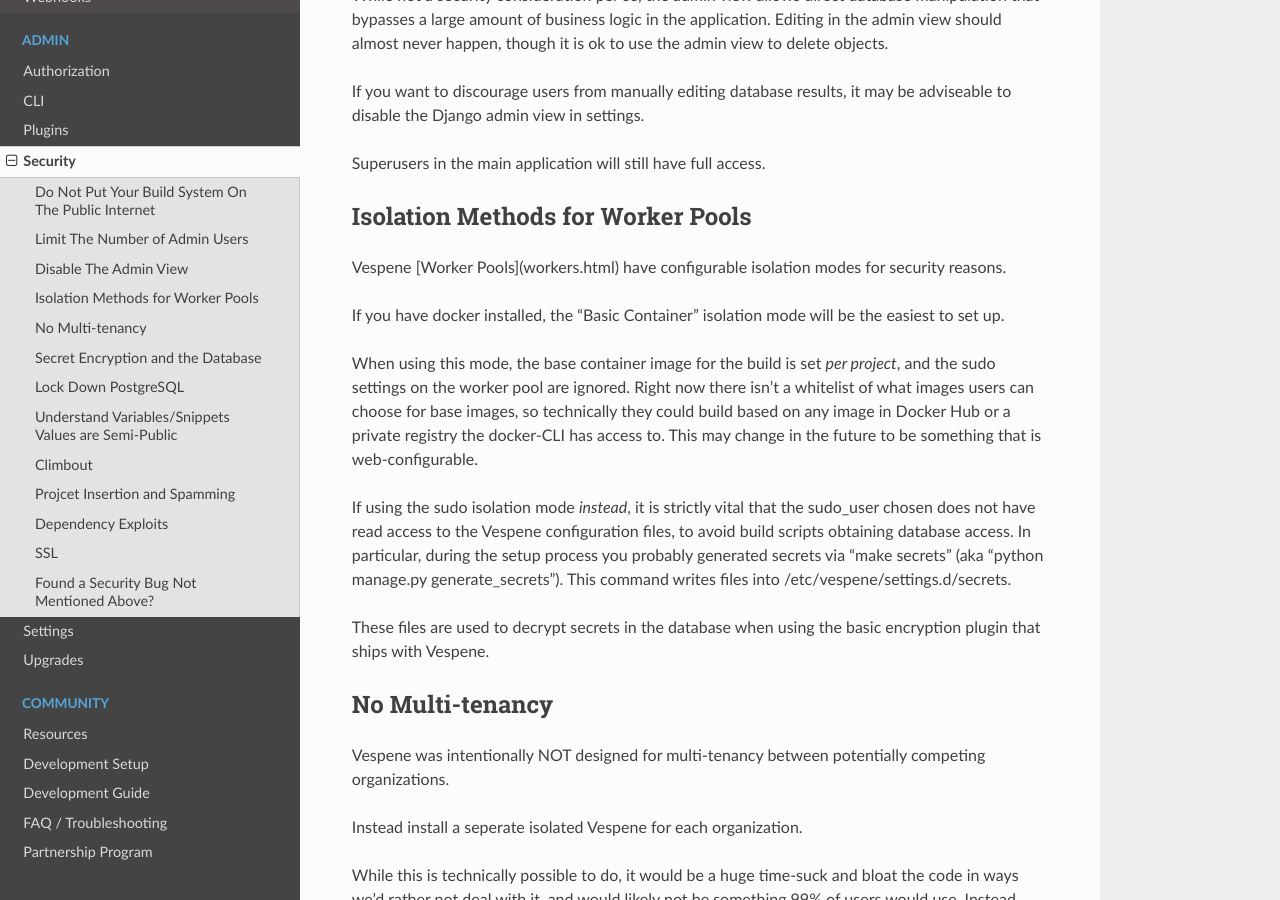
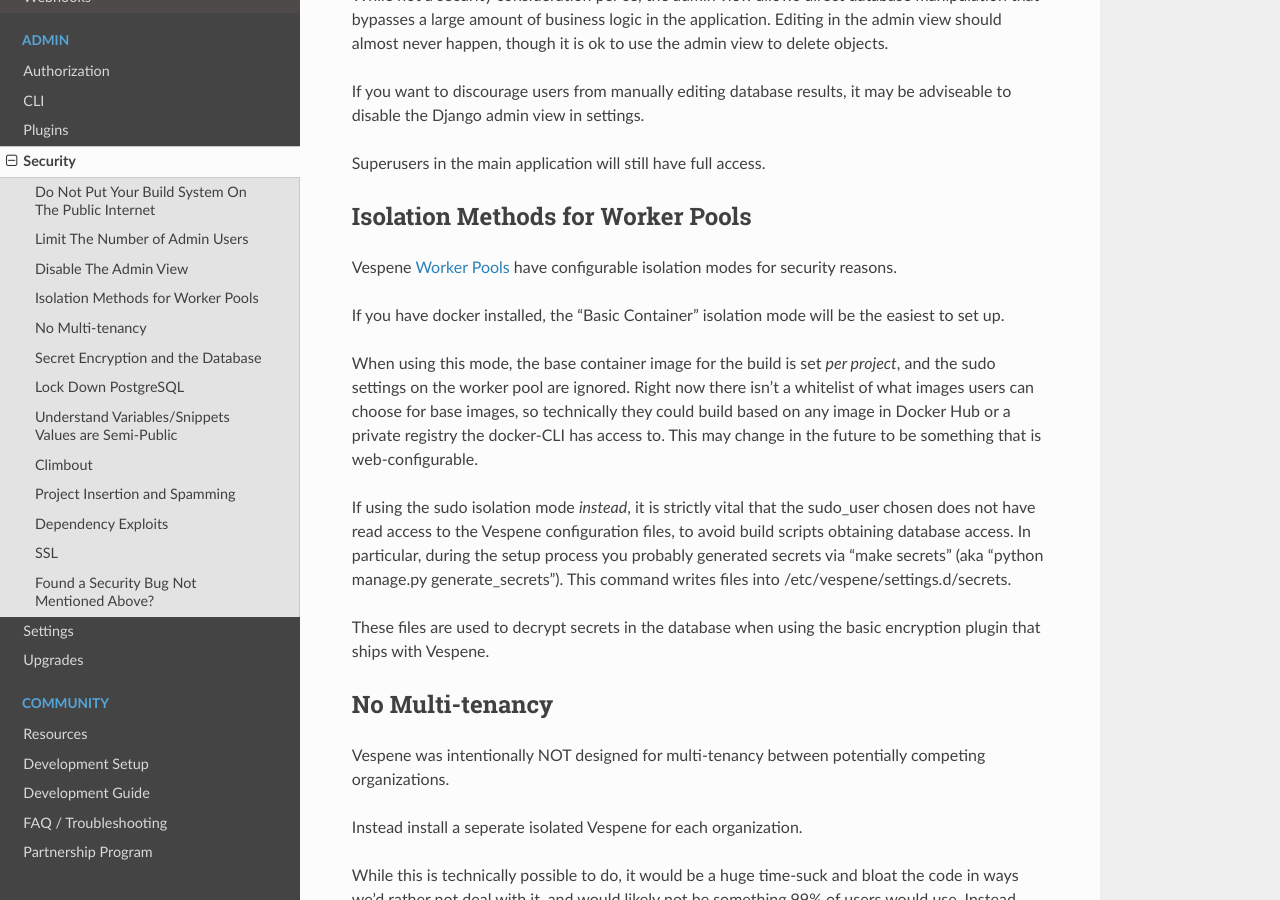
Before and after one commit to vespene-io/_old_vespene, a Sphinx documentation site: the page built from docs/source/security.rst, in a window 1280 px wide and 900 px high, scrolled down 1016 px. Built offline with Sphinx 7.4.7 and the Read the Docs theme 2.0.0, drawn with Linux system fonts in a browser that asks for light colours; some of the changed text lies outside the part shown.

Commit message:
Fix minor typos in security.rst

```diff
--- a/docs/source/security.rst
+++ b/docs/source/security.rst
@@ -53,7 +53,7 @@
 Isolation Methods for Worker Pools
 ----------------------------------
 
-Vespene [Worker Pools](workers.html) have configurable isolation modes for security reasons.
+Vespene :ref:`Worker Pools <workers>` have configurable isolation modes for security reasons.
 
 If you have docker installed, the "Basic Container" isolation mode will be the easiest to set up.
 
@@ -135,7 +135,7 @@
 It's generally not a problem that one developer might try to pollute the build directories of another build, but it is technically
 possible, and is possible in most production build systems.
 
-Projcet Insertion and Spamming
+Project Insertion and Spamming
 ------------------------------
 
 In the stock configuration any user can create any number of objects, because we trust users who are given access to Vespene
```
